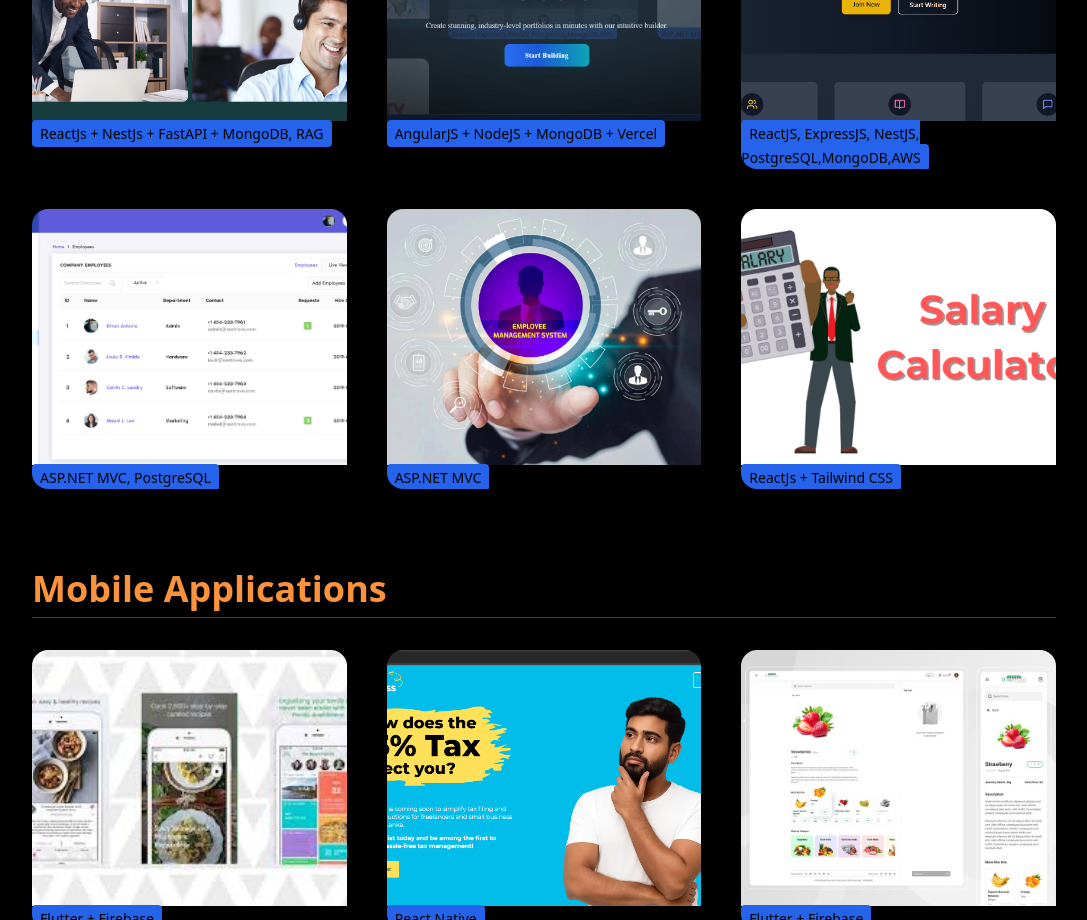
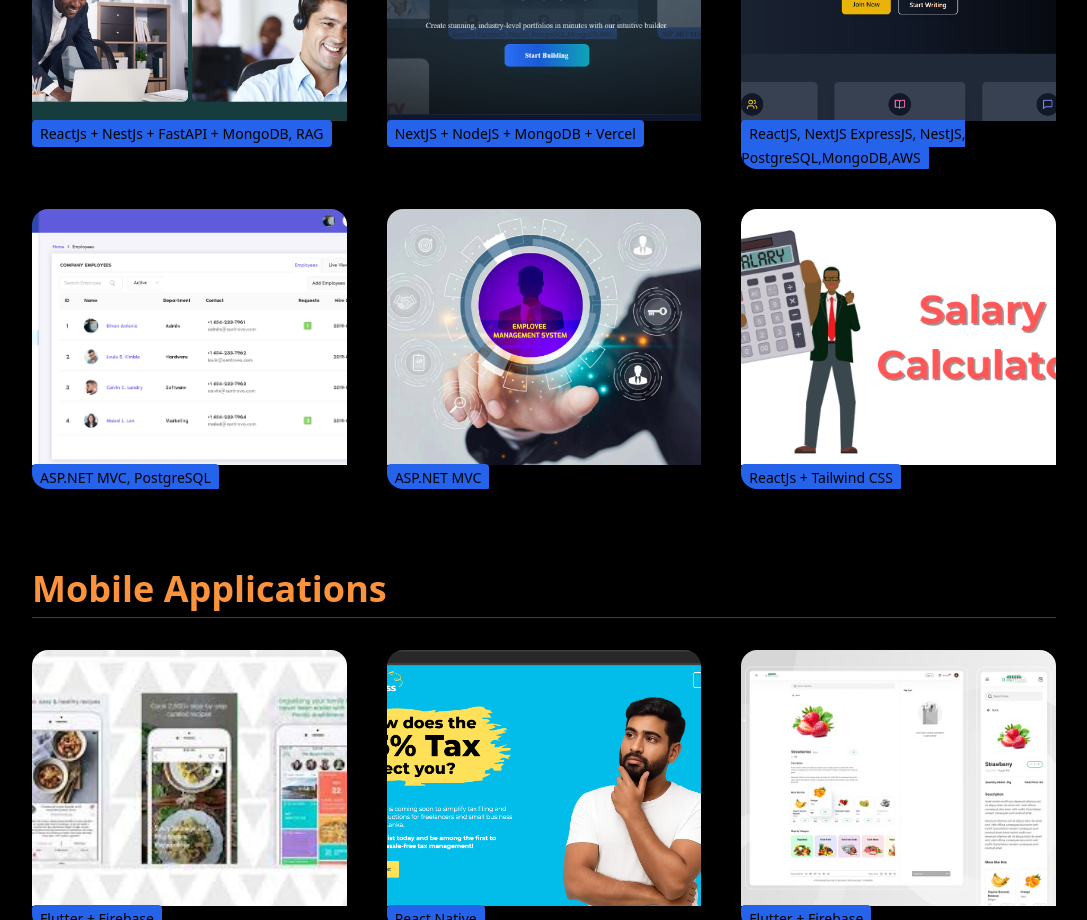
Before and after one commit to pawan-kavinda/Portfolio, a React (Create React App) app in the folder frontend/: page / in a window 1280 px wide. Shown: the part 4560-5480 px from the top of the page, without its empty margins (96-1183 px from the left). Built offline with nearby package versions, Linux system fonts and the light colour scheme.

Commit message:
stack issues fixed

```diff
--- a/frontend/src/Components/Work.jsx
+++ b/frontend/src/Components/Work.jsx
@@ -97,13 +97,13 @@ const Work = () => {
           to: "/your-portfolio",
           image: yourPortfolio,
           name: "Your Portfolio Application",
-          category: "AngularJS + NodeJS + MongoDB + Vercel",
+          category: "NextJS + NodeJS + MongoDB + Vercel",
         },
         {
           to: "/blogger",
           image: blogger,
           name: "Vite Blogger",
-          category: "ReactJS, ExpressJS, NestJS, PostgreSQL,MongoDB,AWS",
+          category: "ReactJS, NextJS ExpressJS, NestJS, PostgreSQL,MongoDB,AWS",
         },
         {
           to: "/stall-reservation",
--- a/frontend/src/Pages/Blogger.jsx
+++ b/frontend/src/Pages/Blogger.jsx
@@ -30,7 +30,7 @@ const Blogger = () => {
           {/* Mobile App Section */}
           <div className="backdrop-blur-lg bg-gray-900/60 rounded-3xl p-8 md:p-12 shadow-xl border border-gray-800 mb-16">
             <p className="text-orange-400 font-semibold mb-6">
-              Technology Stack: ReactJs, MongoDB, Postgre SQL, AWS , Docker,
+              Technology Stack: ReactJs,NextJS, MongoDB, Postgre SQL, AWS , Docker,
               Jenkins
             </p>
 
--- a/frontend/src/Pages/YourPortfolio.jsx
+++ b/frontend/src/Pages/YourPortfolio.jsx
@@ -65,7 +65,7 @@ const YourPortfolio = () => {
           <div className="backdrop-blur-lg bg-gray-900/60 rounded-3xl p-10 shadow-xl border border-gray-800">
             <h2 className="text-orange-400 text-2xl font-semibold mb-6">Technologies Used</h2>
             <p className="text-lg text-gray-300 mb-10">
-              React.js, Node.js, Express.js, MongoDB, Vercel API, React Query, Tailwind CSS, JWT, Nodemailer, Docker
+              NextJS, Node.js, Express.js, MongoDB, Vercel API, React Query, Tailwind CSS, JWT, Nodemailer, Docker
             </p>
 
             <h2 className="text-orange-400 text-2xl font-semibold mb-6">Key Highlights</h2>
```
